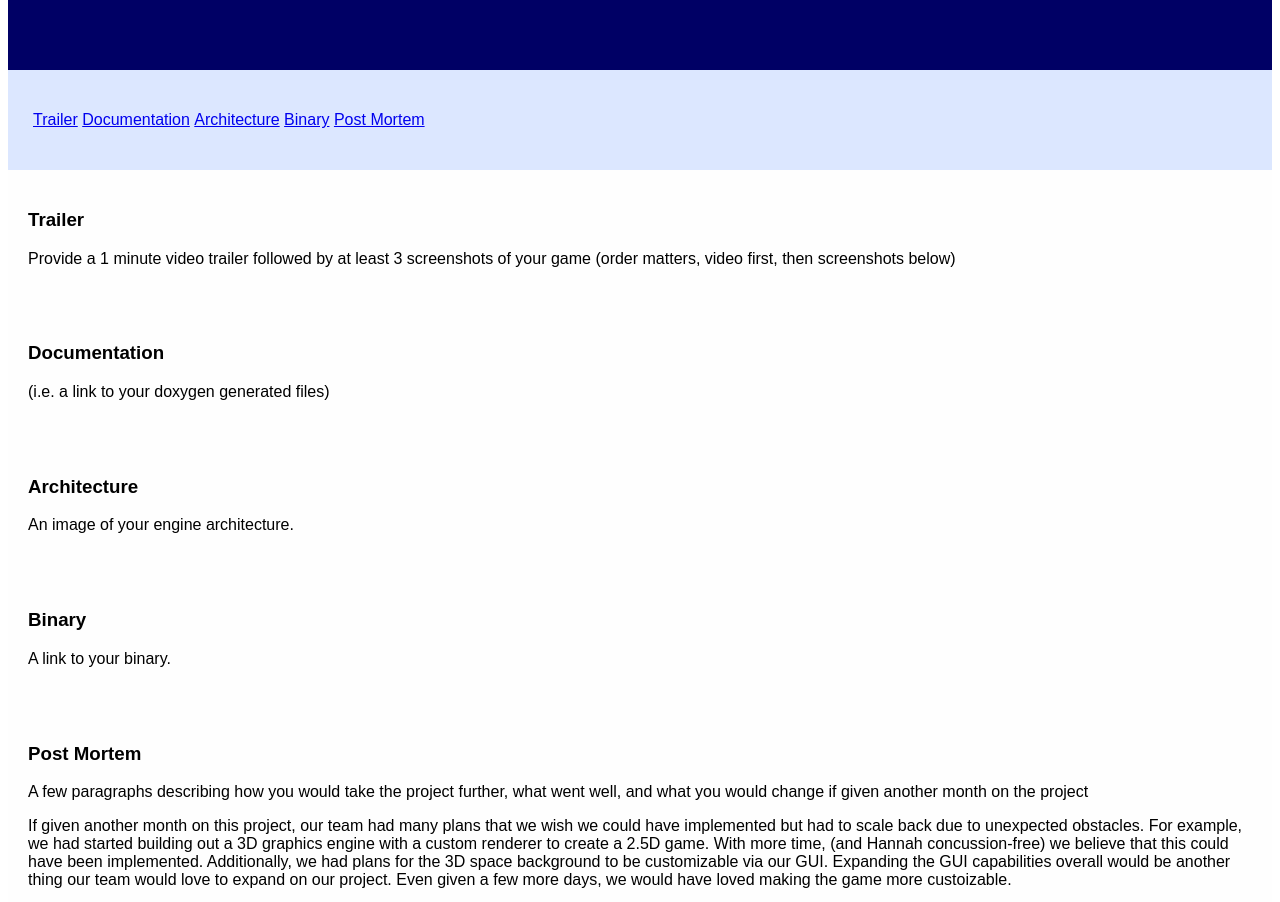
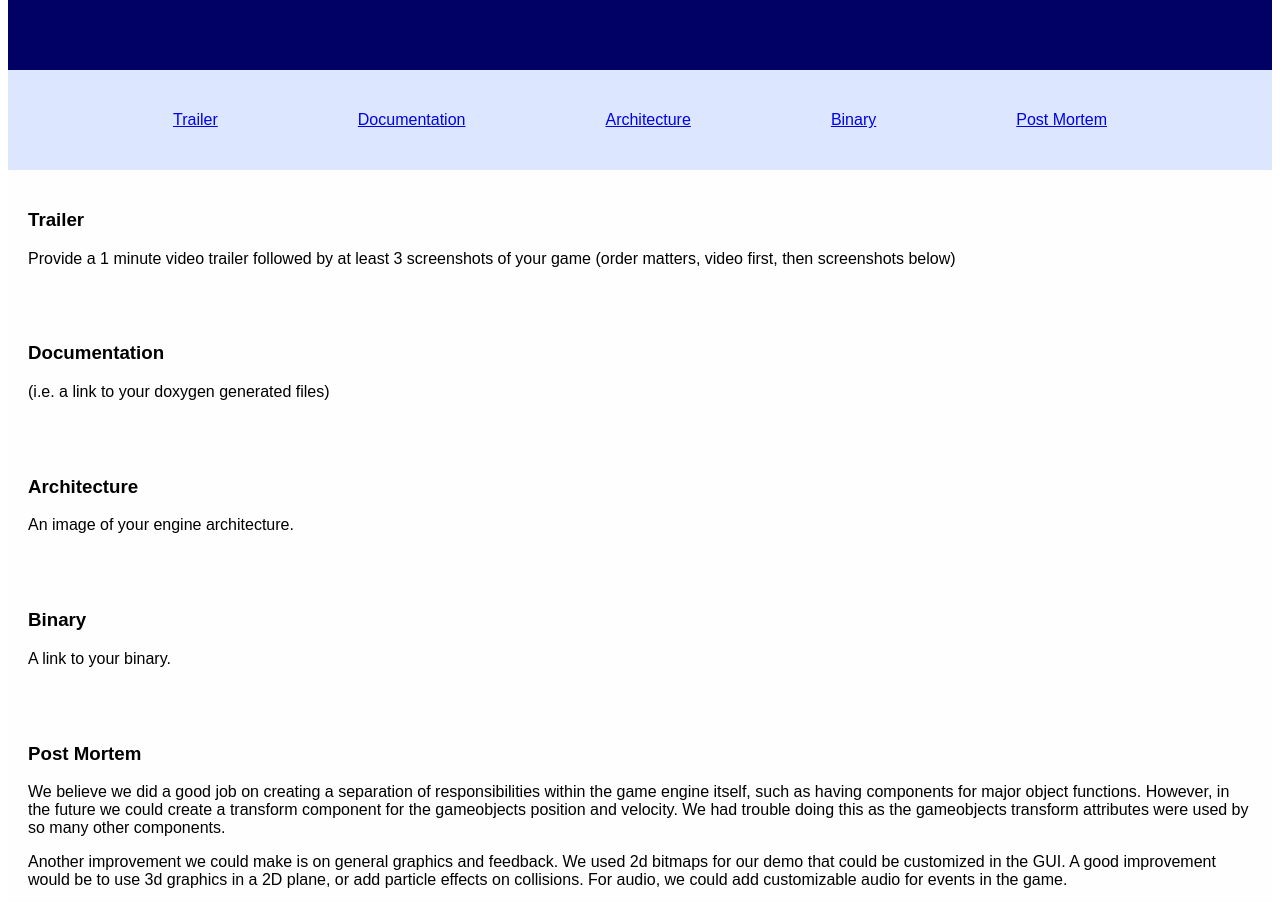
Before and after one commit to rogershannah/thelilteamthatcould-ish, a plain HTML site: page index.html in a window 1280 px wide. Shown: the part 146-1048 px from the top of the page. Drawn offline with Linux system fonts and the light colour scheme.

Commit message:
Update index.html

```diff
--- a/index.html
+++ b/index.html
@@ -32,6 +32,9 @@ nav {
 nav ul {
   list-style-type: none;
   padding: 0;
+  width: 100%;
+  display: flex;
+  justify-content: space-evenly;
 }
 
 li {
@@ -107,9 +110,10 @@ footer {
   </article>
 
   <article>
-    <h1 id="postmortem">Post Mortem</h1>
-    <p> A few paragraphs describing how you would take the project further, what went well, and what you would change if given another month on the project</p>
+    <h1 id="postmortem">Post Mortem</h1> <p>We believe we did a good job on creating a separation of responsibilities within the game engine itself, such as having components for major object functions. However, in the future we could create a transform component for the gameobjects position and velocity. We had trouble doing this as the gameobjects transform attributes were used by so many other components.</p>
+    <p>Another improvement we could make is on general graphics and feedback. We used 2d bitmaps for our demo that could be customized in the GUI. A good improvement would be to use 3d graphics in a 2D plane, or add particle effects on collisions. For audio, we could add customizable audio for events in the game.</p>
     <p> If given another month on this project, our team had many plans that we wish we could have implemented but had to scale back due to unexpected obstacles. For example, we had started building out a 3D graphics engine with a custom renderer to create a 2.5D game. With more time, (and Hannah concussion-free) we believe that this could have been implemented. Additionally, we had plans for the 3D space background to be customizable via our GUI. Expanding the GUI capabilities overall would be another thing our team would love to expand on our project. Even given a few more days, we would have loved making the game more custoizable.</p>
+
   </article>
 
 </section>
```
